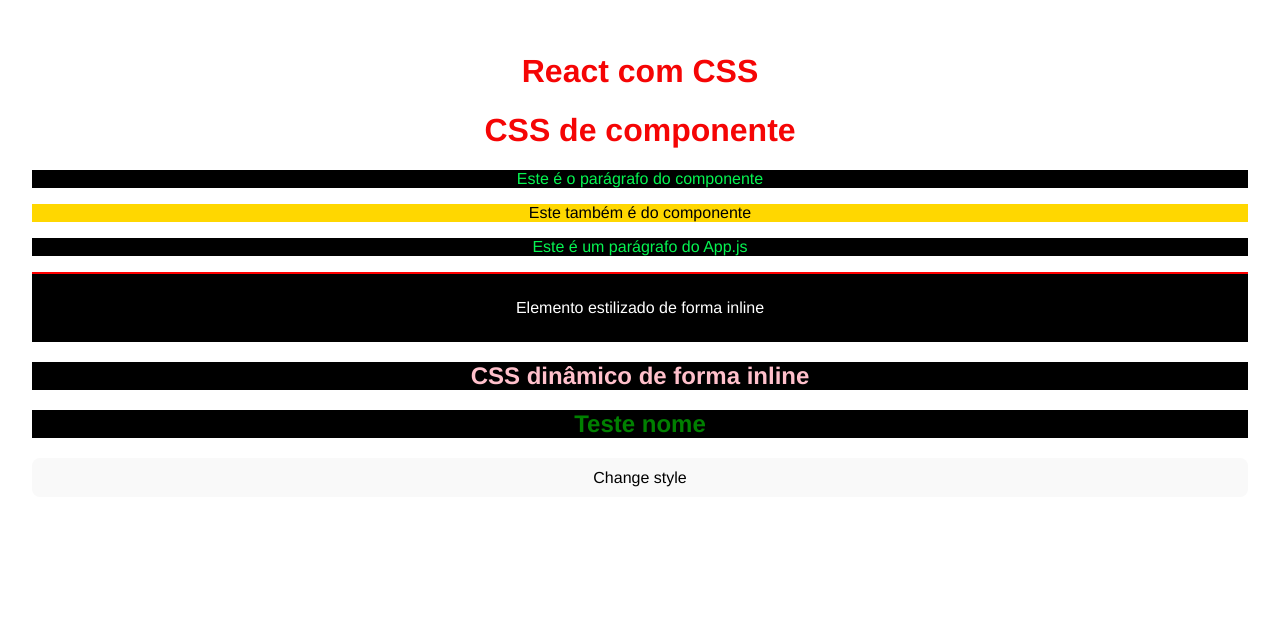
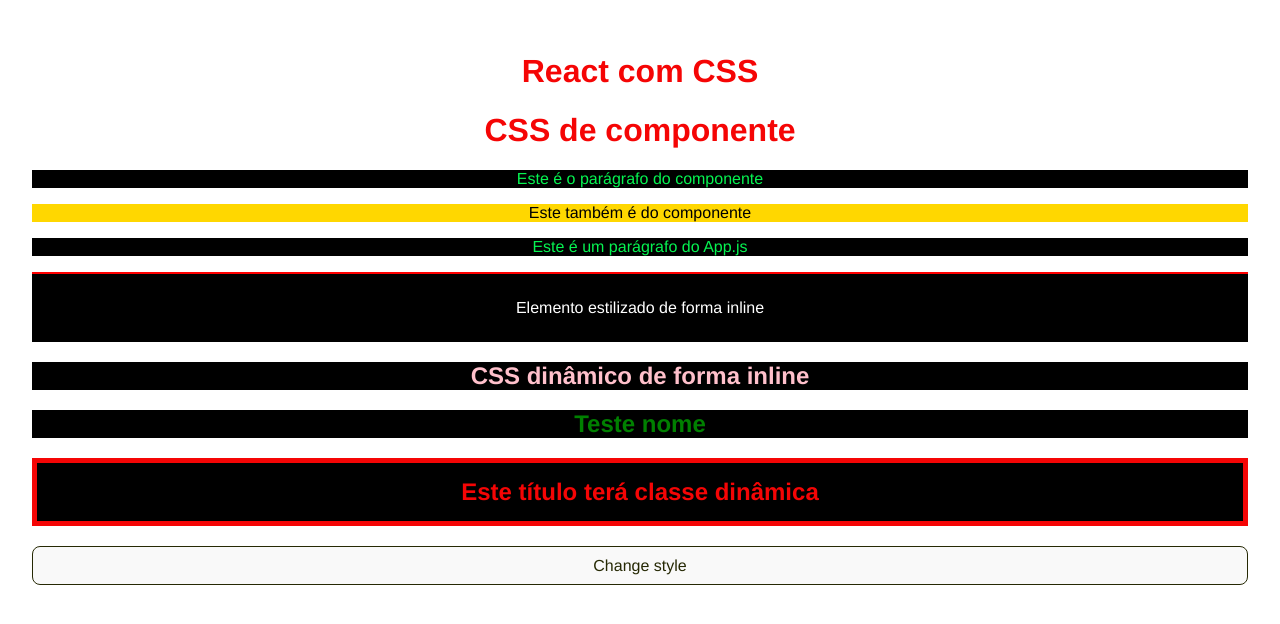
Before and after one commit to andre10dias/react-fundamentals, a React (Vite) app in the folder 3_css/: page / in a window 1280 px wide. Shown: the top 624 px of the page. Built offline with nearby package versions, Linux system fonts and the light colour scheme.

Commit message:
Classes dinâmicas

```diff
--- a/3_css/src/App.jsx
+++ b/3_css/src/App.jsx
@@ -5,10 +5,12 @@ import MyComponent from './component/MyComponent'
 function App() {
   let [n, setN] = useState(15);
   let [name, setName] = useState('Maria');
+  let [redTitle, setRedTitle] = useState(true);
 
   function changeStyle() {
     n > 10 ? setN(5) : setN(15);
     name === 'João' ? setName('Maria') : setName('João');
+    redTitle ? setRedTitle(false) : setRedTitle(true);
   }
 
   return (
@@ -30,6 +32,10 @@ function App() {
         style={name == 'Maria' ? {color: 'green', backgroundColor: '#000'} : null}>
           Teste nome
       </h2>
+      {/* classe dinâmica */}
+      <h2 className={redTitle ? 'red-title' : 'blue-title'}>
+        Este título terá classe dinâmica
+      </h2>
       <button onClick={changeStyle}>Change style</button>
     </>
   )
--- a/3_css/src/index.css
+++ b/3_css/src/index.css
@@ -7,6 +7,18 @@ body {
 
 h1 {
   color: #f50505;
+}
+
+.red-title {
+  color: #f50505;
+  background-color: #000;
+  padding: 15px;
+  border: 5px solid #f50505;
+}
+
+.blue-title {
+  color: #0000ff;
+  background-color: #ffff00;
 }
 
 button {
@@ -19,14 +31,12 @@ button {
   background-color: #f9f9f9;
   cursor: pointer;
   transition: border-color 0.25s;
+  border-color: #262904;
+  color: #262904;
   width: 100%;
 }
 
 button:hover {
   border-color: #646cff;
+  color: #646cff;
 }
-
-button:focus,
-button:focus-visible {
-  outline: 4px auto -webkit-focus-ring-color;
-}
```
